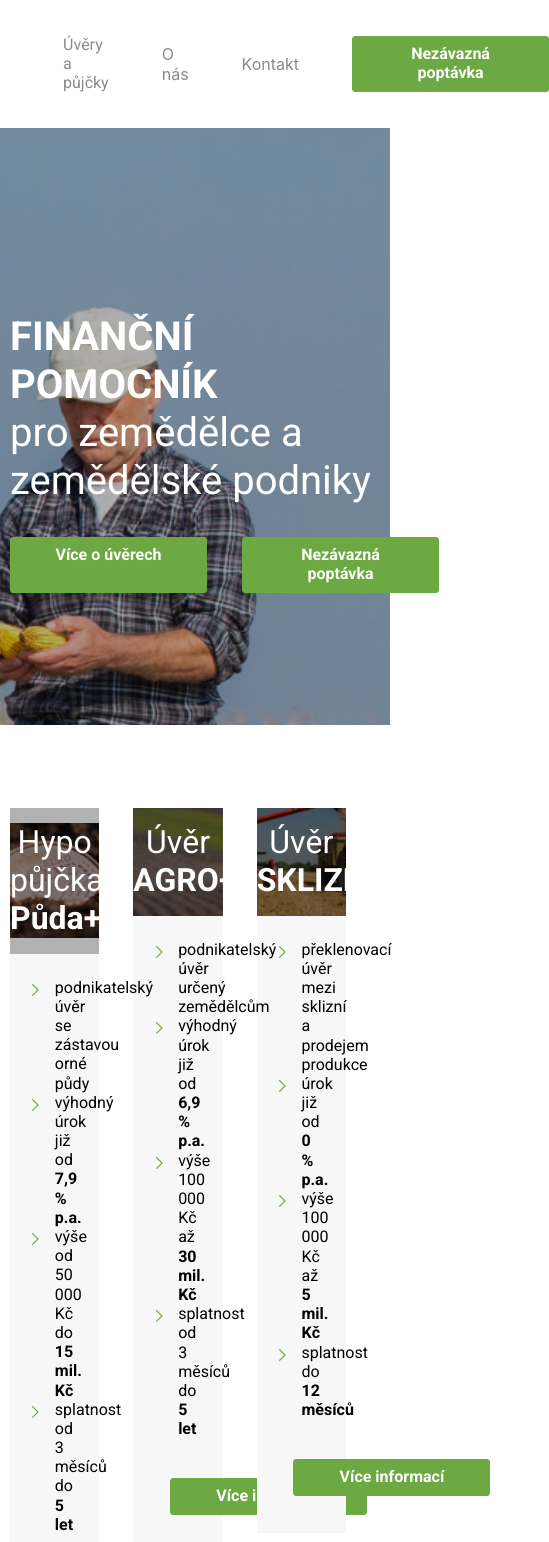
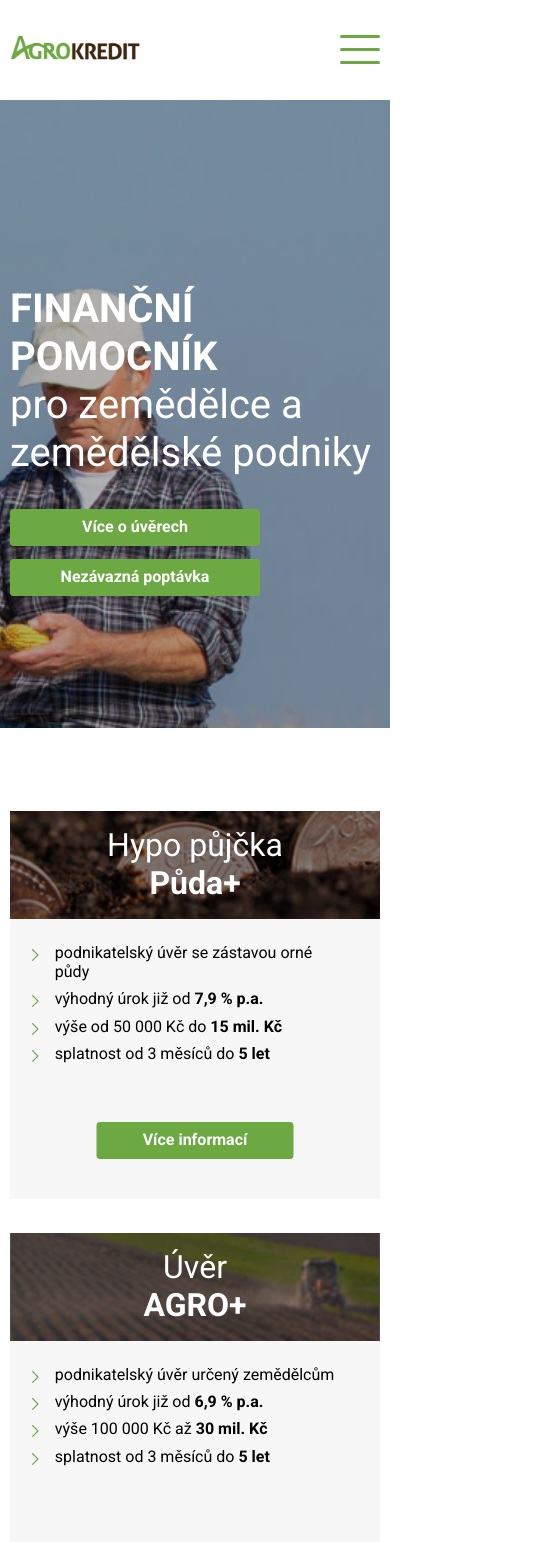
Before and after one commit to tabitfree/agrokredit, a Next.js app: page / in a window 390 px wide. Shown: the top 1542 px of the page, 549 px wide, since content can reach past the window. Built offline with nearby package versions, Linux system fonts and the light colour scheme.

Commit message:
20% of respo done

```diff
--- a/components/home/card.jsx
+++ b/components/home/card.jsx
@@ -26,7 +26,7 @@
             })}
           </ul>
           <Link href={link}>
-            <a className='btn'>Více informací</a>
+            <a className={'btn ' + styles.btn}>Více informací</a>
           </Link>
         </div>
       </div>
--- a/components/navbar.jsx
+++ b/components/navbar.jsx
@@ -1,16 +1,30 @@
 import Image from 'next/image';
 import Link from 'next/link';
+import Hamburger from '../components/navbar/hamburger';
 
 import { useState } from 'react';
+import useWindowSize from '../components/useWindowSize';
 
 import style from '../styles/navbar.module.css';
 import logo from '../public/images/icons/agrocredit.png';
 
 export default function Navbar() {
+  let windowSize = useWindowSize();
   const [showChild, toggleChild] = useState(false);
+  const [showNavbar, setShowNavbar] = useState(false);
 
   const handleMouseMove = () => {
     toggleChild(!showChild);
+  };
+
+  const handleHamburgerClick = () => {
+    setShowNavbar(!showNavbar);
+  };
+
+  const handleHeaderClick = () => {
+    if (showNavbar) {
+      setShowNavbar(false);
+    }
   };
 
   return (
@@ -29,47 +43,55 @@
             </a>
           </Link>
         </div>
-        <ul className={style.nav}>
-          <li>
-            <Link href='/'>
-              <a></a>
-            </Link>
-          </li>
+
+        <ul
+          className={
+            windowSize.width > 800
+              ? style.nav
+              : windowSize.width <= 800 && showNavbar
+              ? style.mobileNav
+              : `${style.hidden} ${style.mobileNav}`
+          }
+        >
           <li
             className={style.hasChildren}
             onMouseEnter={handleMouseMove}
             onMouseLeave={handleMouseMove}
+            // onClick={handleMouseMove}
           >
             <p>Úvěry a půjčky</p>
             <div className={showChild ? style.show : style.children}>
-              <Link href='/puda+'>
+              <Link href='/puda+' onClick={handleHeaderClick}>
                 <a>Hypo půjčka PŮDA+</a>
               </Link>
-              <Link href='/agro+'>
+              <Link href='/agro+' onClick={handleHeaderClick}>
                 <a>Úvěr AGRO+</a>
               </Link>
-              <Link href='/sklizen+'>
+              <Link href='/sklizen+' onClick={handleHeaderClick}>
                 <a>Úvěr SKLIZEŇ+</a>
               </Link>
             </div>
           </li>
 
-          <li>
+          <li onClick={handleHeaderClick}>
             <Link href='/o-nas'>
               <a>O nás</a>
             </Link>
           </li>
-          <li>
+          <li onClick={handleHeaderClick}>
             <Link href='/kontakt'>
               <a>Kontakt</a>
             </Link>
           </li>
-          <li>
+          <li onClick={handleHeaderClick}>
             <Link href='/nezavazna-poptavka'>
               <a className='btn'>Nezávazná poptávka</a>
             </Link>
           </li>
         </ul>
+        {windowSize.width <= 800 && (
+          <Hamburger show={showNavbar} onClick={handleHamburgerClick} />
+        )}
       </div>
     </header>
   );
--- /dev/null
+++ b/components/navbar/hamburger.jsx
@@ -0,0 +1,12 @@
+import { useState } from 'react';
+import styles from '../../styles/navbar/hamburger.module.css';
+
+export default function Hamburger({ onClick, show }) {
+  return (
+    <div className={styles.wrap} onClick={onClick} data-bin={show}>
+      <div className={styles.line}></div>
+      <div className={styles.line}></div>
+      <div className={styles.line}></div>
+    </div>
+  );
+}
--- /dev/null
+++ b/components/useWindowSize.js
@@ -0,0 +1,34 @@
+import { useState, useEffect } from 'react';
+
+export default function useWindowSize() {
+  // Initialize state with undefined width/height so server and client renders match
+  // Learn more here: https://joshwcomeau.com/react/the-perils-of-rehydration/
+  const [windowSize, setWindowSize] = useState({
+    width: undefined,
+    height: undefined,
+  });
+
+  useEffect(() => {
+    // only execute all the code below in client side
+    if (typeof window !== 'undefined') {
+      // Handler to call on window resize
+      function handleResize() {
+        // Set window width/height to state
+        setWindowSize({
+          width: window.innerWidth,
+          height: window.innerHeight,
+        });
+      }
+
+      // Add event listener
+      window.addEventListener('resize', handleResize);
+
+      // Call handler right away so state gets updated with initial window size
+      handleResize();
+
+      // Remove event listener on cleanup
+      return () => window.removeEventListener('resize', handleResize);
+    }
+  }, []); // Empty array ensures that effect is only run on mount
+  return windowSize;
+}
--- a/pages/kontakt.jsx
+++ b/pages/kontakt.jsx
@@ -118,7 +118,7 @@
                 </a>
               </div>
             </div>
-            <div className={`${styles.person} ${styles.person4} a`}>
+            <div className={`${styles.person} ${styles.person4}`}>
               <div className={styles.name}>Terezie Rejzková</div>
               <div className={styles.position}>
                 Regionální zástupce pro Východočeský a Jihomoravský kraj
--- a/styles/footer.module.css
+++ b/styles/footer.module.css
@@ -76,3 +76,72 @@
 .infoWrap .txt {
   margin-left: 15px;
 }
+
+@media screen and (max-width: 800px) {
+  footer.footerWrapper {
+    grid-template-columns: repeat(2, 1fr);
+    grid-template-rows: repeat(4, 1fr);
+  }
+
+  footer .rights {
+    grid-row: 4;
+    padding: 0 0 50px;
+  }
+
+  footer .content1,
+  footer .content3 {
+    grid-column: 1 / span 2;
+  }
+
+  footer .content2,
+  footer .content4 {
+    grid-column: 3 / span 2;
+  }
+
+  footer .content3,
+  footer .content4 {
+    grid-row: 3;
+  }
+
+  footer .content1,
+  footer .content2 {
+    margin-bottom: 30px;
+  }
+}
+
+@media screen and (max-width: 480px) {
+  footer .footerWrapper {
+    grid-template-columns: repeat(1, 1fr);
+    grid-template-rows: repeat(6, 1fr) !important;
+  }
+
+  footer .rights {
+    grid-row: 6;
+  }
+
+  footer .content1,
+  footer .content2,
+  footer .content3,
+  footer .content4 {
+    grid-column: 1 / span 3;
+    justify-content: center;
+    align-self: center;
+    margin-bottom: 30px;
+  }
+
+  footer .content1 {
+    grid-row: 2;
+  }
+
+  footer .content2 {
+    grid-row: 3;
+  }
+
+  footer .content3 {
+    grid-row: 4;
+  }
+
+  footer .content4 {
+    grid-row: 5;
+  }
+}
--- a/styles/globals.css
+++ b/styles/globals.css
@@ -217,7 +217,7 @@
     url('../public/images/home/puda.png');
   background-repeat: no-repeat;
   background-position: center;
-  background-size: center;
+  background-size: cover;
 }
 
 #card-title-wrap1 {
@@ -226,7 +226,7 @@
 
   background-repeat: no-repeat;
   background-position: center;
-  background-size: center;
+  background-size: cover;
 }
 
 #card-title-wrap2 {
@@ -234,7 +234,7 @@
     url('../public/images/home/sklizen.png');
   background-repeat: no-repeat;
   background-position: center;
-  background-size: center;
+  background-size: cover;
 }
 
 .container > .h2-wrap,
@@ -330,3 +330,15 @@
   text-transform: none;
   align-items: center;
 }
+
+@media screen and (max-width: 1024px) {
+  :root {
+    --container-w: 980px;
+  }
+}
+
+@media screen and (max-width: 768px) {
+  :root {
+    --container-w: 740px;
+  }
+}
--- a/styles/home.module.css
+++ b/styles/home.module.css
@@ -28,7 +28,9 @@
 
 .cardsWrapper {
   display: flex;
+  flex-wrap: wrap;
   padding: 83px 0 80px;
+  justify-content: center;
 }
 
 .reasonsCardsWrapper {
@@ -114,3 +116,60 @@
   place-content: center;
   margin-right: 13px;
 }
+
+@media screen and (max-width: 768px) {
+  .reasonsCardsWrapper {
+    justify-content: center;
+  }
+}
+
+@media screen and (max-width: 500px) {
+  .heroBtnWrap {
+    flex-direction: column;
+  }
+
+  .heroBtnWrap > a,
+  .heroBtnWrap > div {
+    margin-right: 0;
+    max-width: 250px;
+  }
+
+  .heroBtnWrap > div {
+    margin-bottom: 13px;
+  }
+}
+
+@media screen and (max-width: 700px) {
+  .refWrap {
+    flex-direction: column;
+    justify-content: center;
+    align-items: center;
+  }
+
+  .refCard:first-child {
+    margin-right: 0;
+    margin-bottom: 50px;
+  }
+
+  .refCard {
+    min-height: 200px;
+    width: 80%;
+    border-bottom: 1px solid var(--main-clr);
+    padding-bottom: 80px;
+  }
+
+  .refPerson {
+    bottom: 20px;
+  }
+}
+
+@media screen and (max-width: 500px) {
+  .refCard {
+    width: 100%;
+    min-height: 250px;
+  }
+
+  .refCard:last-child {
+    min-height: 230px;
+  }
+}
--- a/styles/home/card.module.css
+++ b/styles/home/card.module.css
@@ -20,8 +20,46 @@
   padding: 1.5rem 2.3rem 2.3rem 2.3rem;
   text-align: center;
   background: #f7f7f7;
+  position: relative;
+  min-height: 280px;
 }
 
 .list {
   margin-bottom: 2.5rem;
 }
+
+.list li {
+  margin-bottom: 0.3rem;
+}
+
+.btn {
+  position: absolute;
+  left: 50%;
+  transform: translateX(-50%);
+  bottom: 2.5rem;
+}
+
+@media screen and (max-width: 1024px) {
+  .wrapper {
+    width: calc(50% - 17px);
+    margin-bottom: 34px;
+  }
+  .wrapper:not(:nth-child(3n)) {
+    margin-right: 0;
+  }
+  .wrapper:first-child {
+    margin-right: 34px;
+  }
+}
+
+@media screen and (max-width: 550px) {
+  .wrapper,
+  .wrapper:first-child {
+    width: 100%;
+    margin-right: 0;
+  }
+
+  .list li {
+    margin-bottom: 0.5rem;
+  }
+}
--- a/styles/home/reason.module.css
+++ b/styles/home/reason.module.css
@@ -42,3 +42,57 @@
   font-size: 7rem;
   color: #f7f7f7;
 }
+
+@media screen and (max-width: 1024px) {
+  .wrap {
+    width: calc(33% - 98px);
+  }
+
+  .wrap:not(:last-child) {
+    margin-bottom: 98px;
+  }
+
+  .wrap:last-child,
+  .wrap:nth-child(3) {
+    margin-right: 0;
+  }
+
+  .txt {
+    padding: 0;
+  }
+}
+
+@media screen and (max-width: 768px) {
+  .wrap {
+    width: calc(50% - 98px);
+  }
+
+  .wrap:nth-child(2n + 1) {
+    margin-right: 98px;
+  }
+
+  .wrap:nth-child(2n) {
+    margin-right: 0;
+  }
+
+  .wrap:not(:last-child),
+  .wrap:not(:nth-child(3)) {
+    margin-bottom: 98px;
+  }
+
+  .wrap:last-child,
+  .wrap:nth-child(3) {
+    margin-bottom: 0;
+  }
+}
+
+@media screen and (max-width: 450px) {
+  .wrap {
+    width: 100%;
+    margin: 0 !important;
+  }
+
+  .wrap:not(:last-child) {
+    margin-bottom: 50px !important;
+  }
+}
--- a/styles/navbar.module.css
+++ b/styles/navbar.module.css
@@ -6,6 +6,7 @@
 
 .container {
   display: flex;
+  position: relative;
   justify-content: space-between;
 }
 
@@ -32,7 +33,7 @@
   bottom: 0;
   transform: translate(-50%, 100%);
   left: 50%;
-  width: 150%;
+  width: 100%;
   height: auto;
   background: #f5f5f5;
   display: flex;
@@ -74,6 +75,36 @@
   color: var(--light-clr);
 }
 
+.mobileNav {
+  padding: 50px 0 0;
+  background: var(--light-clr);
+  position: absolute;
+  width: 100%;
+  top: 100%;
+  left: 0;
+  z-index: 100;
+}
+
+.mobileNav li {
+  width: 100%;
+  display: flex;
+  justify-content: center;
+  background: var(--light-clr);
+  margin-bottom: 20px;
+  padding: 0.8rem 0;
+}
+
+.mobileNav li a,
+.mobileNav li p {
+  width: 100%;
+  text-align: center;
+  font-size: 1.5rem;
+}
+
+.hidden {
+  display: none;
+}
+
 @keyframes roll {
   0% {
     transform: rotateX(-90deg) translate(-50%, 100%);
--- /dev/null
+++ b/styles/navbar/hamburger.module.css
@@ -0,0 +1,34 @@
+.wrap {
+  width: 40px;
+  height: 100%;
+}
+
+.line {
+  position: relative;
+  width: 100%;
+  height: 3px;
+  border-radius: 4px;
+  background: var(--main-clr);
+  overflow: hidden;
+}
+
+.line:not(:last-child) {
+  margin-bottom: 10px;
+}
+
+.wrap[data-bin='true'] .line,
+.wrap[data-bin='false'] .line {
+  transition: all 0.5s ease;
+}
+
+.wrap[data-bin='true'] .line:nth-child(1) {
+  transform: rotate(45deg) translateY(50%);
+}
+
+.wrap[data-bin='true'] .line:nth-child(2) {
+  opacity: 0;
+}
+
+.wrap[data-bin='true'] .line:nth-child(3) {
+  transform: rotate(135deg) translateY(550%) translateX(-42%);
+}
```
